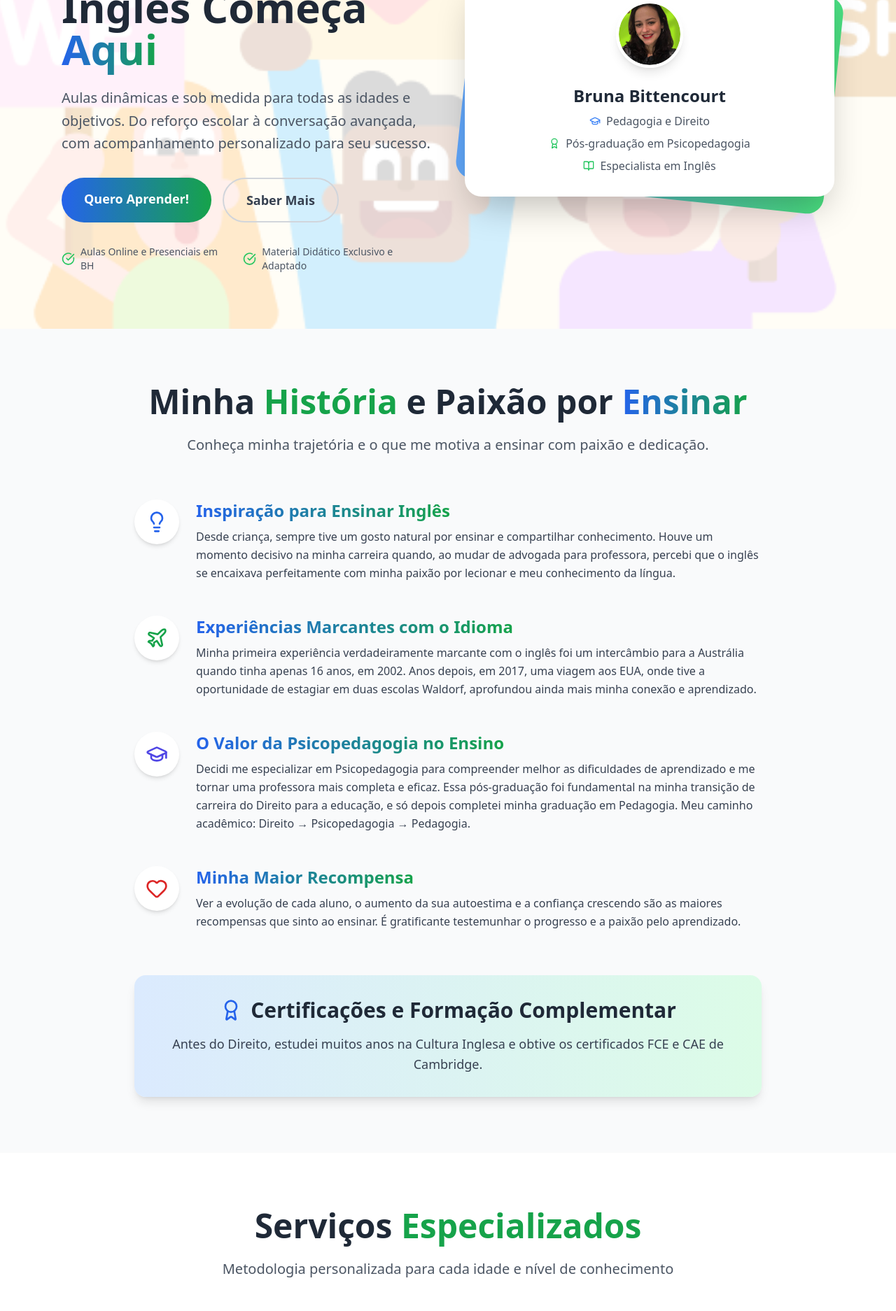
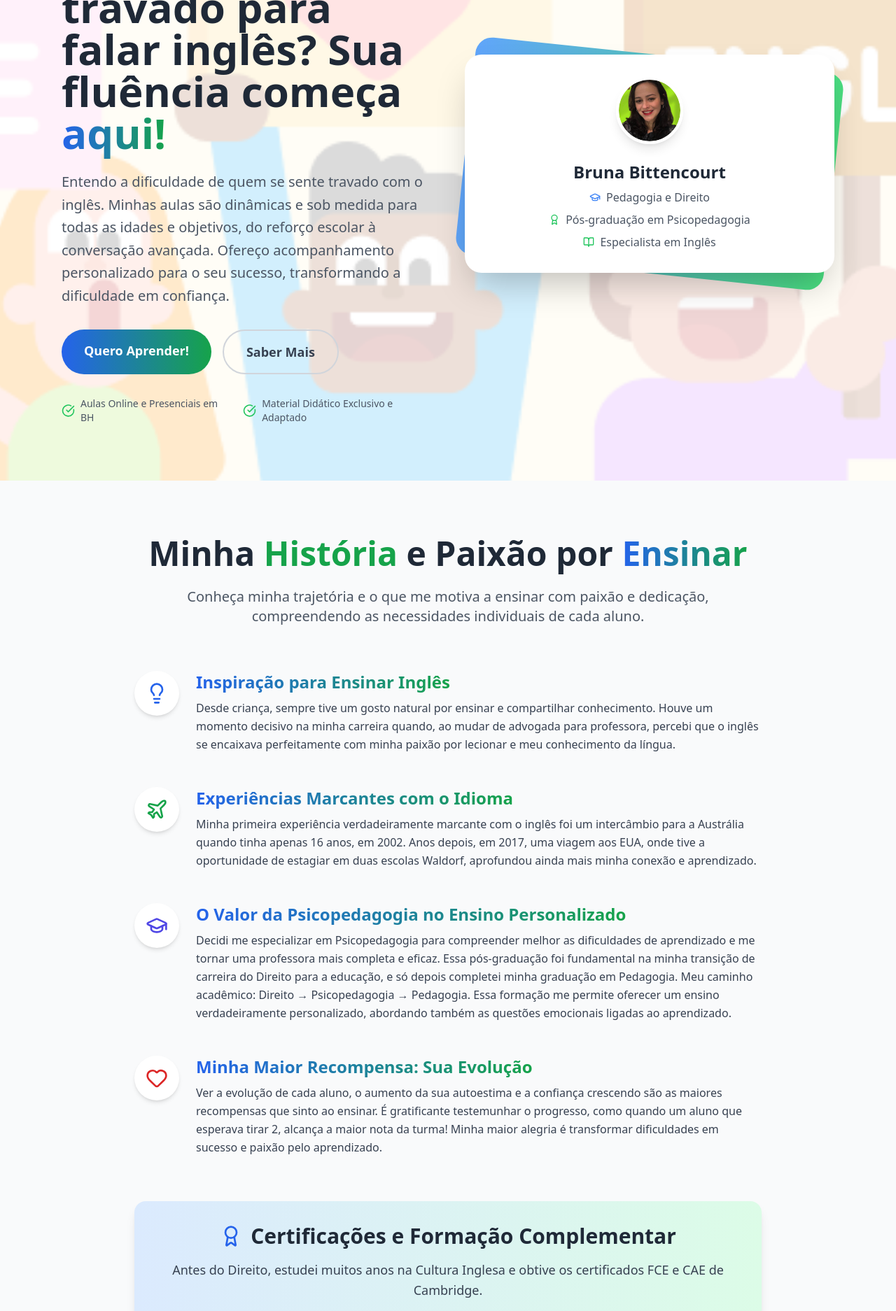
Before and after one commit to hugowenner/bruna-english, a React (Create React App) app: page / in a window 1280 px wide. Shown: the part 300-2174 px from the top of the page at 70% size. Built offline with nearby package versions, Linux system fonts and the light colour scheme.

Commit message:
feat: Otimiza CTA do WhatsApp e adiciona ícone para Reforço de Matemática

```diff
--- a/src/components/CTA.js
+++ b/src/components/CTA.js
@@ -1,3 +1,4 @@
+// CTA.js
 import React from 'react';
 
 export default function CTA({ data }) {
@@ -11,16 +12,16 @@ export default function CTA({ data }) {
           {data.description}
         </p>
         <div className="flex flex-col sm:flex-row gap-4 justify-center">
-          {/* Botão "Aula Gratuita" - permanece como está, direcionando para o formulário */}
+          {/* Botão "Agendar Aula Gratuita" - Mantendo como botão secundário ou terciário aqui */}
           <button className="bg-white text-blue-600 px-8 py-4 rounded-full text-lg font-semibold hover:shadow-xl transform hover:scale-105 transition-all duration-300">
             {data.buttonPrimary}
           </button>
-          {/* Botão "Falar no WhatsApp" - AGORA COM LINK PARA WHATSAPP */}
+          {/* Botão "Falar com Bruna no WhatsApp" - Deixando-o mais chamativo, talvez com um fundo sólido do gradiente*/}
           <a
             href="https://wa.me/5531988497222" // Link direto para o WhatsApp da Bruna
             target="_blank" // Abre em uma nova aba
             rel="noopener noreferrer" // Para segurança
-            className="border-2 border-white text-white px-8 py-4 rounded-full text-lg font-semibold hover:bg-white hover:text-blue-600 transition-all duration-300 text-center"
+            className="bg-gradient-to-r from-green-500 to-teal-500 text-white px-8 py-4 rounded-full text-lg font-semibold hover:shadow-xl transform hover:scale-105 transition-all duration-300 text-center" // NOVO ESTILO: Fundo verde/teal do WhatsApp, sombra e escala
           >
             {data.buttonSecondary}
           </a>
--- a/src/components/Services.js
+++ b/src/components/Services.js
@@ -1,12 +1,13 @@
 import React from 'react';
-import { Users, Video, MapPin } from 'lucide-react';
+import { Users, Video, MapPin, Calculator } from 'lucide-react'; // Adicionado Calculator aqui
 
 export default function Services({ data, isVisible }) {
   const getIcon = (index) => {
     switch (index) {
       case 0: return <Users className="w-8 h-8" />;
       case 1: return <Video className="w-8 h-8" />;
-      case 2: return <MapPin className="w-8 h-8" />;
+      case 2: return <MapPin className="w-8 h-8" />; // Ícone atual para Português
+      case 3: return <Calculator className="w-8 h-8" />; // NOVO: Ícone para Matemática
       default: return null;
     }
   };
@@ -21,12 +22,12 @@ export default function Services({ data, isVisible }) {
           <p className="text-xl text-gray-600 max-w-3xl mx-auto">
             {data.description}
           </p>
-          {data.imageUrl && ( // Verifica se a URL da imagem existe antes de renderizar
-            <div className="mt-12 flex justify-center"> {/* Adiciona margem superior e centraliza */}
+          {data.imageUrl && (
+            <div className="mt-12 flex justify-center">
               <img
-                src={data.imageUrl} // Usa a URL da imagem do data.js
-                alt="Serviços de Inglês e Matemática" // Texto alternativo para acessibilidade
-                className="w-full max-w-lg rounded-lg shadow-lg object-cover" // Estilos Tailwind para a imagem
+                src={data.imageUrl}
+                alt="Serviços de Inglês e Matemática"
+                className="w-full max-w-lg rounded-lg shadow-lg object-cover"
               />
             </div>
           )}
--- a/src/data.js
+++ b/src/data.js
@@ -8,8 +8,8 @@ export const headerData = {
 
 export const heroData = {
   badgeText: "Professora Especializada",
-  headline: "Sua Fluência em Inglês Começa Aqui",
-  description: "Aulas dinâmicas e sob medida para todas as idades e objetivos. Do reforço escolar à conversação avançada, com acompanhamento personalizado para seu sucesso.",
+  headline: "Você se sente travado para falar inglês? Sua fluência começa aqui!",
+  description: "Entendo a dificuldade de quem se sente travado com o inglês. Minhas aulas são dinâmicas e sob medida para todas as idades e objetivos, do reforço escolar à conversação avançada. Ofereço acompanhamento personalizado para o seu sucesso, transformando a dificuldade em confiança. ",
   ctaPrimary: "Quero Aprender!",
   ctaSecondary: "Saber Mais",
   features: [
@@ -30,7 +30,7 @@ export const heroData = {
 // NOVO: Objeto de dados para a seção 'Sobre Mim'
 export const aboutData = {
   title: "Minha História e Paixão por Ensinar",
-  intro: "Conheça minha trajetória e o que me motiva a ensinar com paixão e dedicação.",
+  intro: "Conheça minha trajetória e o que me motiva a ensinar com paixão e dedicação, compreendendo as necessidades individuais de cada aluno.",
   milestones: [ // NOVO: Mudei para uma lista de marcos
     {
       type: "inspiration",
@@ -46,36 +46,42 @@ export const aboutData = {
     },
     {
       type: "education",
-      headline: "O Valor da Psicopedagogia no Ensino",
-      content: "Decidi me especializar em Psicopedagogia para compreender melhor as dificuldades de aprendizado e me tornar uma professora mais completa e eficaz. Essa pós-graduação foi fundamental na minha transição de carreira do Direito para a educação, e só depois completei minha graduação em Pedagogia. Meu caminho acadêmico: Direito → Psicopedagogia → Pedagogia.",
+      headline: "O Valor da Psicopedagogia no Ensino Personalizado",
+      content: "Decidi me especializar em Psicopedagogia para compreender melhor as dificuldades de aprendizado e me tornar uma professora mais completa e eficaz. Essa pós-graduação foi fundamental na minha transição de carreira do Direito para a educação, e só depois completei minha graduação em Pedagogia. Meu caminho acadêmico: Direito → Psicopedagogia → Pedagogia. Essa formação me permite oferecer um ensino verdadeiramente personalizado, abordando também as questões emocionais ligadas ao aprendizado.",
       icon: "GraduationCap"
     },
     {
       type: "reward",
-      headline: "Minha Maior Recompensa",
-      content: "Ver a evolução de cada aluno, o aumento da sua autoestima e a confiança crescendo são as maiores recompensas que sinto ao ensinar. É gratificante testemunhar o progresso e a paixão pelo aprendizado.",
+      headline: "Minha Maior Recompensa: Sua Evolução",
+      content: "Ver a evolução de cada aluno, o aumento da sua autoestima e a confiança crescendo são as maiores recompensas que sinto ao ensinar. É gratificante testemunhar o progresso, como quando um aluno que esperava tirar 2, alcança a maior nota da turma! Minha maior alegria é transformar dificuldades em sucesso e paixão pelo aprendizado.",
       icon: "Heart"
     }
   ],
   certifications: "Antes do Direito, estudei muitos anos na Cultura Inglesa e obtive os certificados FCE e CAE de Cambridge.",
-  imageUrl: "/assets/bruna.jpeg" // Mantenha a imagem caso queira usá-la em algum lugar diferente depois
+  imageUrl: "/assets/bruna.jpeg"
 };
 
 export const servicesData = {
-  title: "Serviços Especializados",
-  description: "Metodologia personalizada para cada idade e nível de conhecimento",
+  title: "Serviços Especializados e Personalizados",
+  description: "Metodologia adaptada para cada idade, nível de conhecimento e necessidade. Atendemos desde o reforço escolar até a conversação avançada.",
   imageUrl: "/assets/ingles.jpg",
   services: [
     {
       title: "Inglês para Crianças",
       subtitle: "Presencial (1º ao 9º ano) - BH Centro-Sul",
-      description: "Apoio pedagógico especializado para melhorar o desempenho escolar em inglês. Aulas presenciais em Belo Horizonte (região centro-sul).",
+      description: "Apoio pedagógico especializado para melhorar o desempenho escolar em inglês, com foco em desenvolver a paixão pelo idioma desde cedo. Aulas presenciais em Belo Horizonte (região centro-sul).",
       color: "from-blue-500 to-green-600"
     },
     {
       title: "Inglês para Adolescentes e Adultos",
-      subtitle: "Online e Presencial",
-      description: "Aulas personalizadas com foco na fluência conversacional. Opções online para flexibilidade e presenciais em Belo Horizonte (região centro-sul).",
+      subtitle: "Online e Presencial (Todos os Níveis)",
+      description: "Aulas personalizadas com foco na fluência conversacional e no desenvolvimento de todas as habilidades (leitura, escrita e escuta). Atendo desde iniciantes até níveis avançados que buscam aprimorar a conversação e escrita. Opções online para flexibilidade e presenciais em Belo Horizonte (região centro-sul).",
+      color: "from-blue-500 to-green-600"
+    },
+    {
+      title: "Reforço Escolar de Português (Leitura e Escrita)",
+      subtitle: "Presencial (1º ao 9º ano) - BH Centro-Sul",
+      description: "Suporte pedagógico para aprimoramento da leitura e produção de texto para alunos do ensino fundamental, com aulas presenciais na região centro-sul de Belo Horizonte.",
       color: "from-blue-500 to-green-600"
     },
     {
@@ -88,28 +94,28 @@ export const servicesData = {
 };
 
 export const qualificationsData = {
-  title: "Formação Acadêmica",
+  title: "Formação Acadêmica e Expertise Psicopedagógica",
   qualifications: [
     {
+      title: "Psicopedagogia",
+      description: "Especialização fundamental para identificar e intervir nas dificuldades de aprendizagem, promovendo o desenvolvimento cognitivo e emocional dos alunos. Essencial para um ensino verdadeiramente personalizado, que considera o aluno como um todo.",
+      color: "from-blue-500 to-green-600"
+    },
+    {
       title: "Pedagogia",
-      description: "Sólida base em teorias e práticas educacionais, focada na criação de ambientes de aprendizagem dinâmicos e inclusivos.", // Texto melhorado
+      description: "Sólida base em teorias e práticas educacionais, focada na criação de ambientes de aprendizagem dinâmicos e inclusivos, adaptados às necessidades individuais.",
       color: "from-blue-500 to-green-600"
     },
     {
       title: "Direito",
-      description: "Conhecimento aprofundado em aspectos legais e éticos, proporcionando uma perspectiva abrangente para a atuação profissional e a cidadania.", // Texto melhorado
-      color: "from-blue-500 to-green-600"
-    },
-    {
-      title: "Psicopedagogia",
-      description: "Especialização em estratégias para identificar e intervir nas dificuldades de aprendizagem, promovendo o desenvolvimento cognitivo e emocional dos alunos.", // Texto melhorado
+      description: "Conhecimento aprofundado em aspectos legais e éticos, proporcionando uma perspectiva abrangente para a atuação profissional e a cidadania.",
       color: "from-blue-500 to-green-600"
     }
   ]
 };
 
 export const testimonialsData = {
-  title: "O que dizem nossos Alunos",
+  title: "O que dizem nossos Alunos e Responsáveis: Histórias Reais de Sucesso",
   testimonials: [
     {
       name: "Débora",
@@ -147,7 +153,6 @@ export const testimonialsData = {
       text: "BRUNAAA! Passei em português! Tirei 70 na prova. Muito obrigada por tudo!",
       rating: 5
     },
-    // NOVOS DEPOIMENTOS ADICIONADOS AQUI:
     {
       name: "Maria Clara",
       role: "Aluna",
@@ -167,7 +172,7 @@ export const testimonialsData = {
       rating: 5
     },
     {
-      name: "Responsável de Aluno", // Manter genérico se o nome exato não for explícito
+      name: "Responsável de Aluno",
       role: "Responsável",
       text: "Nós que agradecemos muito pelo suporte! Foi essencial para ele recuperar a confiança e ter melhores resultados. Muito obrigada de coração pelo cuidado e dedicação!",
       rating: 5
@@ -182,10 +187,10 @@ export const testimonialsData = {
 };
 
 export const ctaData = {
-  headline: "Pronto para Começar sua Jornada?",
-  description: "Agende sua aula experimental gratuita e descubra como podemos ajudar você a dominar o inglês",
-  buttonPrimary: "Aula Gratuita",
-  buttonSecondary: "Falar no WhatsApp"
+  headline: "Pronto para Começar sua Jornada Rumo à Fluência?",
+  description: "Agende sua aula experimental gratuita e descubra como a metodologia personalizada da Bruna pode te ajudar a dominar o inglês e alcançar seus objetivos.",
+  buttonPrimary: "Agendar Aula Gratuita",
+  buttonSecondary: "Falar com Bruna no WhatsApp"
 };
 
 // ATUALIZADO: Objeto de dados para a seção de contato
@@ -221,10 +226,9 @@ export const contactData = {
 
 export const footerData = {
   name: "Bruna Bittencourt",
-  tagline: "Professora de Inglês", // Renomeado de 'title' para 'tagline' para evitar confusão
-  description: "Transformando vidas através do ensino de inglês com metodologia personalizada e humanizada.",
+  tagline: "Professora de Inglês e Psicopedagoga",
+  description: "Transformando vidas através do ensino de inglês e reforço escolar com metodologia personalizada e humanizada, focada no desenvolvimento integral do aluno.",
   copyright: "© 2025 Bruna Bittencourt. Todos os direitos reservados.",
-  // NOVOS DADOS PARA O RODAPÉ
   links: [
     { name: "Início", href: "#hero" },
     { name: "Sobre Mim", href: "#about" },
@@ -235,8 +239,5 @@ export const footerData = {
   socials: [
     { name: "WhatsApp", icon: "MessageCircle", href: "https://wa.me/5531988497222" },
     { name: "Instagram", icon: "Instagram", href: "https://www.instagram.com/dicasdaprofbruna" },
-    // Adicione outras redes sociais se houver
   ],
-  // Você pode adicionar um endereço se ela tiver um local físico principal
-  // address: "Rua Exemplo, 123 - Centro-Sul, Belo Horizonte - MG"
 };
```
